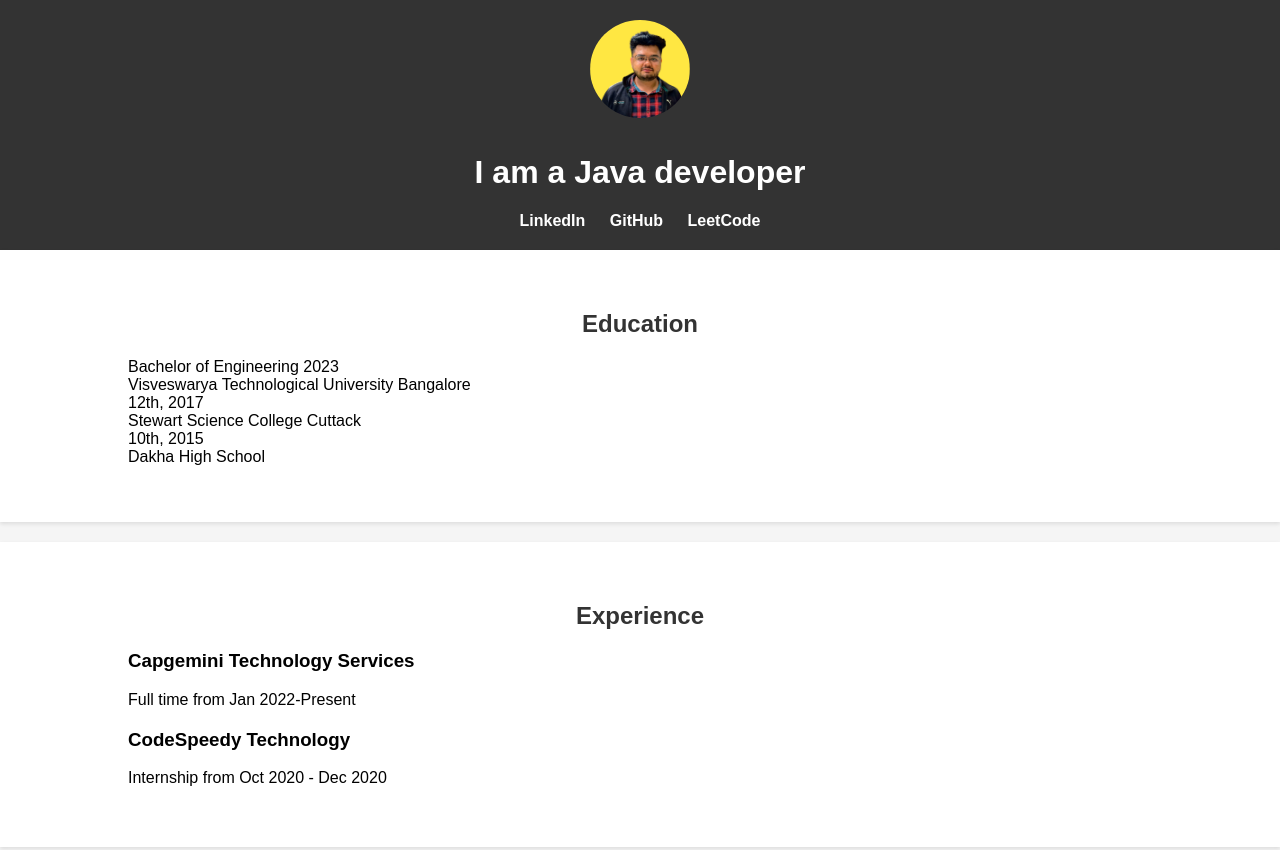
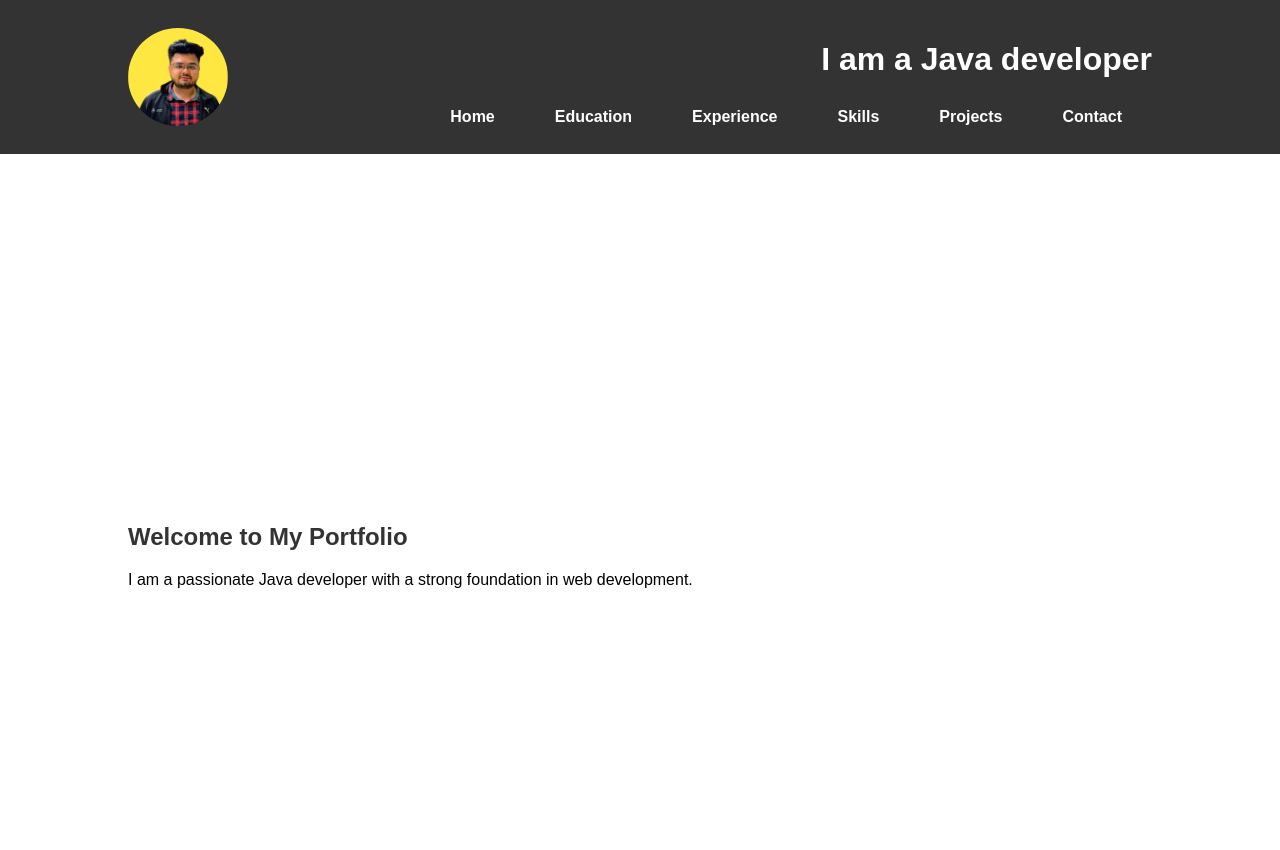
Before and after one commit to mdtausif1/resume-portfolio, a plain HTML site: page index.html in a window 1280 px wide. Shown: the top 850 px of the page. Drawn offline with Linux system fonts and the light colour scheme.

Commit message:
second commit
basic designs changed

```diff
--- a/index.html
+++ b/index.html
@@ -10,15 +10,33 @@
 
   <header>
     <div class="container">
-      <img src="assets/profile.png" alt="Md Tausif">
-      <h1>I am a Java developer</h1>
-      <nav>
-        <a href="#" target="_blank">LinkedIn</a>
-        <a href="#" target="_blank">GitHub</a>
-        <a href="#" target="_blank">LeetCode</a>
-      </nav>
+      <div class="header-content">
+        <img src="assets/profile.png" alt="Md Tausif">
+        <div class="header-info">
+          <h1>I am a Java developer</h1>
+          <nav>
+            <a href="#home">Home</a>
+            <a href="#education">Education</a>
+            <a href="#experience">Experience</a>
+            <a href="#skills">Skills</a>
+            <a href="#projects">Projects</a>
+            <a href="#contact">Contact</a>
+          </nav>
+        </div>
+      </div>
     </div>
   </header>
+
+  <section id="home">
+    <div class="container">
+      <h2>Welcome to My Portfolio</h2>
+      <p>
+        I am a passionate Java developer with a strong foundation in web development.
+        <!-- Add more content as needed -->
+      </p>
+      <!-- Add more content as needed -->
+    </div>
+  </section>
 
   <section id="education">
     <div class="container">
@@ -28,22 +46,6 @@
         <li>12th, 2017<br>Stewart Science College Cuttack</li>
         <li>10th, 2015<br>Dakha High School</li>
       </ul>
-    </div>
-  </section>
-
-  <section id="experience">
-    <div class="container">
-      <h2>Experience</h2>
-      <div class="job">
-        <h3>Capgemini Technology Services</h3>
-        <p>Full time from Jan 2022-Present</p>
-        <!-- Add 10 lines from your end -->
-      </div>
-      <div class="job">
-        <h3>CodeSpeedy Technology</h3>
-        <p>Internship from Oct 2020 - Dec 2020</p>
-        <!-- Add 5 lines from your end -->
-      </div>
     </div>
   </section>
 
--- a/style.css
+++ b/style.css
@@ -14,33 +14,54 @@ body {
 header {
   background-color: #333;
   color: #fff;
-    text-align: center;
   padding: 20px 0;
+}
+
+.header-content {
+  display: flex;
+  justify-content: space-between;
+  align-items: center;
 }
 
 header img {
   border-radius: 50%;
   max-width: 100px;
-    margin-bottom: 10px;
+}
+
+.header-info {
+  text-align: right;
+}
+
+nav {
+  display: flex;
 }
 
 nav a {
   color: #fff;
   text-decoration: none;
-    margin: 0 10px;
+  margin: 0 15px;
   font-weight: bold;
+  padding: 8px 15px;
+  border-radius: 5px;
+  transition: background-color 0.3s ease;
+}
+
+nav a:hover {
+  background-color: #555;
 }
 
 section {
-    padding: 40px 0;
+  height: 100vh;
+  display: flex;
+  flex-direction: column;
+  justify-content: center;
+  align-items: center;
   background-color: #fff;
   box-shadow: 0 2px 4px rgba(0, 0, 0, 0.1);
-    margin-bottom: 20px;
 }
 
 section h2 {
   color: #333;
-    text-align: center;
 }
 
 ul {
@@ -85,16 +106,3 @@ body {
   margin: 10px 0;
   color: #555;
 }
-
-  #blink {
-    animation: blink 1s infinite;
-  }
-
-  @keyframes blink {
-    0%, 50%, 100% {
-      opacity: 1;
-    }
-    25%, 75% {
-      opacity: 0;
-    }
-  }
```
Lines whose indentation alone changed are shown as unchanged.
